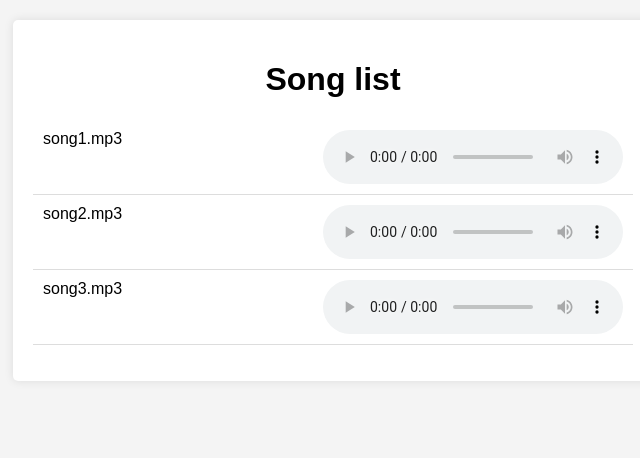
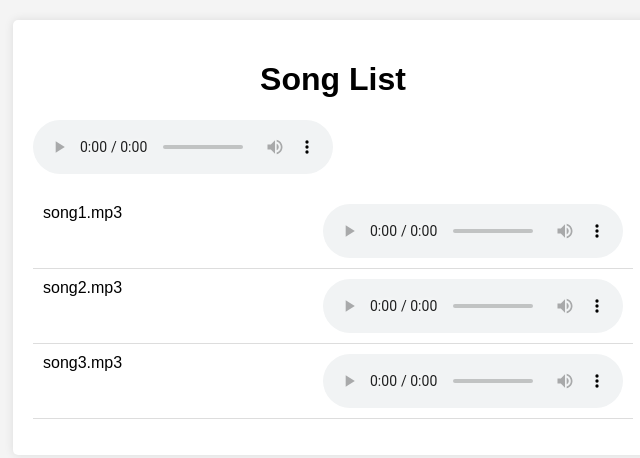
Before and after one commit to Twails/twails.github.io, a plain HTML site: page index.html in a window 1280 px wide. Shown: the whole page, without its empty margins (307-947 px from the left). Drawn offline with Linux system fonts and the light colour scheme.

Commit message:
Update index.html

```diff
--- a/index.html
+++ b/index.html
@@ -3,12 +3,13 @@
 <head>
     <meta charset="UTF-8">
     <meta name="viewport" content="width=device-width, initial-scale=1.0">
-    <title>Song list</title>
+    <title>Music</title>
     <link rel="stylesheet" href="styles.css">
 </head>
 <body>
     <div class="container">
-        <h1>Song list</h1>
+        <h1>Song List</h1>
+        <audio id="audioPlayer" controls></audio>
         <ul id="songList"></ul>
     </div>
     <script src="script.js"></script>
```
